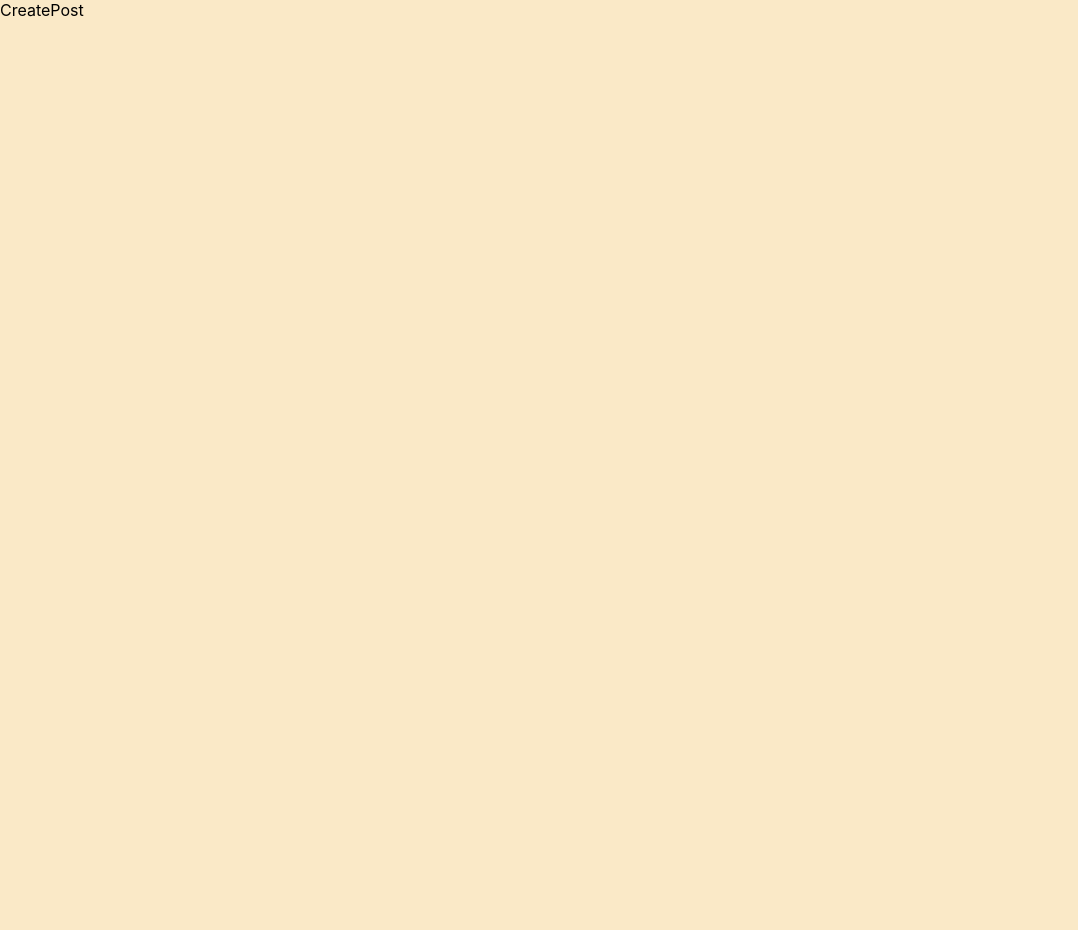
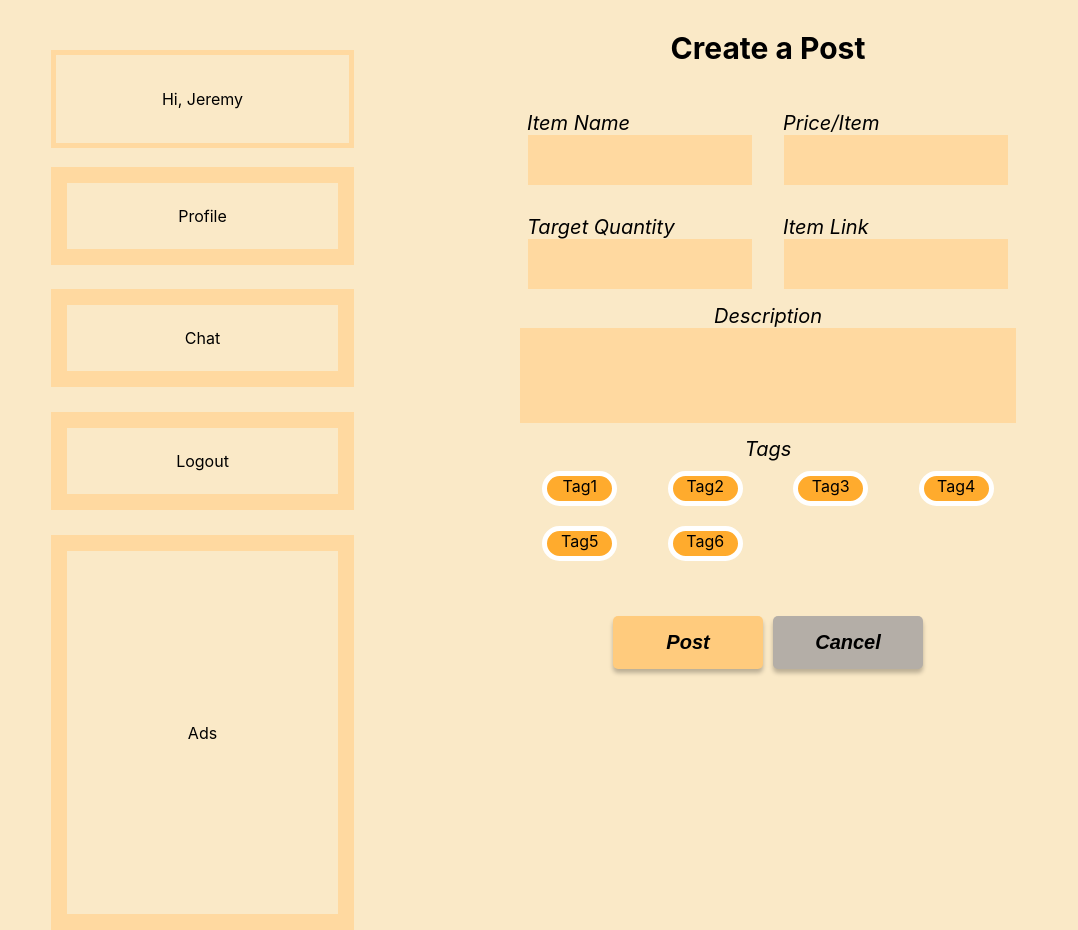
Before and after one commit to cis350/project-uniteandconquer, a React (Create React App) app in the folder uniteandconquer/: page /create-post in a window 1280 px wide. Shown: the whole page, without its empty margins (0-1078 px from the left). Before the commit the page ends 800 px from the top, so only its background shows below. Built offline with nearby package versions, Linux system fonts and the light colour scheme.

Commit message:
create a post static page + side-bar (menu)

```diff
--- a/uniteandconquer/src/assets/CreatePost.css
+++ b/uniteandconquer/src/assets/CreatePost.css
@@ -0,0 +1,133 @@
+.create-post-page {
+  height: 100%;
+  display: grid;
+  grid-template-columns: 0.2fr 0.8fr;
+}
+
+.all-fields {
+  text-align: center;
+}
+
+textarea {
+  border: none;
+  background-color: #ffd9a0;
+  margin: auto;
+  width: 90%;
+  height: 30px;
+  padding: 10px;
+  font-size: 20px;
+  font-family: -apple-system, BlinkMacSystemFont, 'Segoe UI', 'Roboto', 'Oxygen',
+    'Ubuntu', 'Cantarell', 'Fira Sans', 'Droid Sans', 'Helvetica Neue',
+    sans-serif;
+  resize: none;
+}
+
+.desc {
+  height: 75px;
+  width: 46.5%;
+}
+
+.create-post {
+  text-align: center;
+}
+
+post-input {
+  margin: auto;
+}
+
+.post-text-fields {
+  display: grid;
+  grid-template-columns: 0.5fr 0.5fr;
+  margin: auto;
+  width: 50%;
+}
+
+.post-field {
+  margin: 15px;
+}
+
+input {
+  border: none;
+  background-color: #ffd9a0;
+  margin: auto;
+  width: 90%;
+  height: 30px;
+  padding: 10px;
+  font-size: 20px;
+}
+
+.label {
+  font-style: italic;
+  font-size: 20px;
+}
+
+.desc-label {
+  font-style: italic;
+  font-size: 20px;
+}
+
+.tags-label {
+  font-style: italic;
+  font-size: 20px;
+}
+
+.description {
+  width: 100%;
+  text-align: center;
+}
+
+textarea:hover {
+  box-shadow: 4px 4px 4px rgba(0, 0, 0, 0.25);
+}
+
+.create {
+  border: none;
+  background: #ffcb7d;
+  box-shadow: 0px 4px 4px rgba(0, 0, 0, 0.25);
+  border-radius: 5px;
+  padding: 15px;
+  width: 150px;
+
+  font-style: italic;
+  font-weight: bold;
+  font-size: 20px;
+  margin: 5px;
+}
+
+.create:hover {
+  box-shadow: 5px 5px 5px rgba(0, 0, 0, 0.25);
+  background-color: grey;
+  transition-duration: 0.4s;
+}
+
+.cancel {
+  border: none;
+  background: #b4aea7;
+  box-shadow: 0px 4px 4px rgba(0, 0, 0, 0.25);
+  border-radius: 5px;
+  padding: 15px;
+  width: 150px;
+
+  font-style: italic;
+  font-weight: bold;
+  font-size: 20px;
+  margin: 5px;
+}
+
+.cancel:hover {
+  box-shadow: 5px 5px 5px rgba(0, 0, 0, 0.25);
+  background-color: grey;
+  transition-duration: 0.4s;
+}
+
+.post-tags {
+  display: grid;
+  grid-template-columns: 0.25fr 0.25fr 0.25fr 0.25fr;
+  margin: auto;
+  width: 50%;
+  margin-top: 10px;
+}
+
+.create-post-tags {
+  margin: 10px;
+}
--- /dev/null
+++ b/uniteandconquer/src/assets/Sidebar.css
@@ -0,0 +1,128 @@
+.sidebar {
+  margin-bottom: 10px;
+}
+
+.greeting {
+  display: flex;
+  flex-direction: row;
+  justify-content: center;
+  align-items: center;
+  padding: 10px;
+
+  position: absolute;
+  width: 303px;
+  height: 98px;
+  left: 51px;
+  top: 50px;
+
+  background: #fae9c7;
+  border: 5px solid #ffd9a0;
+  box-sizing: border-box;
+}
+
+.link {
+  text-decoration: none;
+  color: black;
+}
+
+.profile {
+  display: flex;
+  flex-direction: row;
+  justify-content: center;
+  align-items: center;
+  padding: 10px;
+
+  position: absolute;
+  width: 303px;
+  height: 98px;
+  left: 51px;
+  top: 167px;
+
+  background: #fae9c7;
+  border: 16px solid #ffd9a0;
+  box-sizing: border-box;
+}
+
+.profile:hover {
+  background-color: #ffd9a0;
+}
+
+.text {
+  padding-left: 130px;
+  padding-right: 130px;
+  padding-top: 30px;
+  padding-bottom: 30px;
+}
+
+.text-ad {
+  padding-left: 130px;
+  padding-right: 130px;
+  padding-top: 170px;
+  padding-bottom: 170px;
+}
+
+.chat {
+  display: flex;
+  flex-direction: row;
+  justify-content: center;
+  align-items: center;
+  padding: 10px;
+
+  position: absolute;
+  width: 303px;
+  height: 98px;
+  left: 51px;
+  top: 289px;
+
+  background: #fae9c7;
+  border: 16px solid #ffd9a0;
+  box-sizing: border-box;
+}
+
+.chat:hover {
+  background-color: #ffd9a0;
+}
+
+.logout {
+  display: flex;
+  flex-direction: row;
+  justify-content: center;
+  align-items: center;
+  padding: 10px;
+
+  position: absolute;
+  width: 303px;
+  height: 98px;
+  left: 51px;
+  top: 412px;
+
+  background: #fae9c7;
+  border: 16px solid #ffd9a0;
+  box-sizing: border-box;
+}
+
+.logout:hover {
+  background-color: #ffd9a0;
+}
+
+.ad {
+  display: flex;
+  flex-direction: row;
+  justify-content: center;
+  align-items: center;
+  padding: 10px;
+
+  position: absolute;
+  width: 303px;
+  height: 395px;
+  left: 51px;
+  top: 535px;
+
+  background: #fae9c7;
+  border: 16px solid #ffd9a0;
+  box-sizing: border-box;
+}
+
+.ad:hover {
+  background-color: #ffd9a0;
+}
--- a/uniteandconquer/src/components/CreatePost.js
+++ b/uniteandconquer/src/components/CreatePost.js
@@ -1,7 +1,79 @@
-import React from 'react';
+/* eslint-disable no-unused-vars */
+import React, { useState } from 'react';
+import Sidebar from './Sidebar';
+import '../assets/App.css';
+import '../assets/CreatePost.css';
 
 function CreatePost() {
-  return <div>CreatePost</div>;
+  const [item, setItem] = useState('');
+  const [price, setPrice] = useState(0);
+  const [quantity, setQuantity] = useState('');
+  const [link, setLink] = useState('');
+  const [description, setDescription] = useState('');
+  const [tags, setTags] = useState([]);
+
+  const createPost = () => {};
+
+  const cancel = () => {};
+
+  return (
+    <div className="create-post-page">
+      <Sidebar />
+      <div className="create-post">
+        <div className="post-input">
+          <h3>Create a Post</h3>
+          <div className="all-fields">
+            {' '}
+            <div className="post-text-fields">
+              <div className="post-field">
+                <div className="label">Item Name</div>
+                <input onChange={(e) => setItem(e.target.value)} />
+              </div>
+              <div className="post-field">
+                <div className="label">Price/Item</div>
+                <input onChange={(e) => setPrice(e.target.value)} />
+              </div>
+              <div className="post-field">
+                <div className="label">Target Quantity</div>
+                <input onChange={(e) => setQuantity(e.target.value)} />
+              </div>
+              <div className="post-field">
+                <div className="label">Item Link</div>
+                <input onChange={(e) => setLink(e.target.value)} />
+              </div>
+            </div>
+            <div className="description">
+              <div className="desc-label">Description</div>
+              <textarea
+                className="desc"
+                onChange={(e) => setDescription(e.target.value)}
+              />
+            </div>
+            <div className="create-post-tags">
+              <div className="tags-label">Tags</div>
+              <div className="post-tags">
+                <div className="tag">Tag1</div>
+                <div className="tag">Tag2</div>
+                <div className="tag">Tag3</div>
+                <div className="tag">Tag4</div>
+                <div className="tag">Tag5</div>
+                <div className="tag">Tag6</div>
+              </div>
+            </div>
+          </div>
+          <br />
+          <div className="create-post-bottom">
+            <button className="create" type="button" onClick={createPost}>
+              Post
+            </button>
+            <button className="cancel" type="button" onClick={cancel}>
+              Cancel
+            </button>
+          </div>
+        </div>
+      </div>
+    </div>
+  );
 }
 
 export default CreatePost;
--- /dev/null
+++ b/uniteandconquer/src/components/Sidebar.js
@@ -0,0 +1,34 @@
+import React from 'react';
+import { Link } from 'react-router-dom';
+import '../assets/Sidebar.css';
+
+function Sidebar() {
+  return (
+    <div className="sidebar">
+      <div className="greeting">Hi, Jeremy</div>
+
+      <div className="profile">
+        <Link className="link" to="/user-profile">
+          <div className="text">Profile</div>
+        </Link>
+      </div>
+      <div className="chat">
+        <Link className="link" to="/chat">
+          <div className="text">Chat</div>
+        </Link>
+      </div>
+      <div className="logout">
+        <Link className="link" to="/logout">
+          <div className="text">Logout</div>
+        </Link>
+      </div>
+      <div className="ad">
+        <Link className="link" to="/">
+          <div className="text-ad">Ads</div>
+        </Link>
+      </div>
+    </div>
+  );
+}
+
+export default Sidebar;
```
